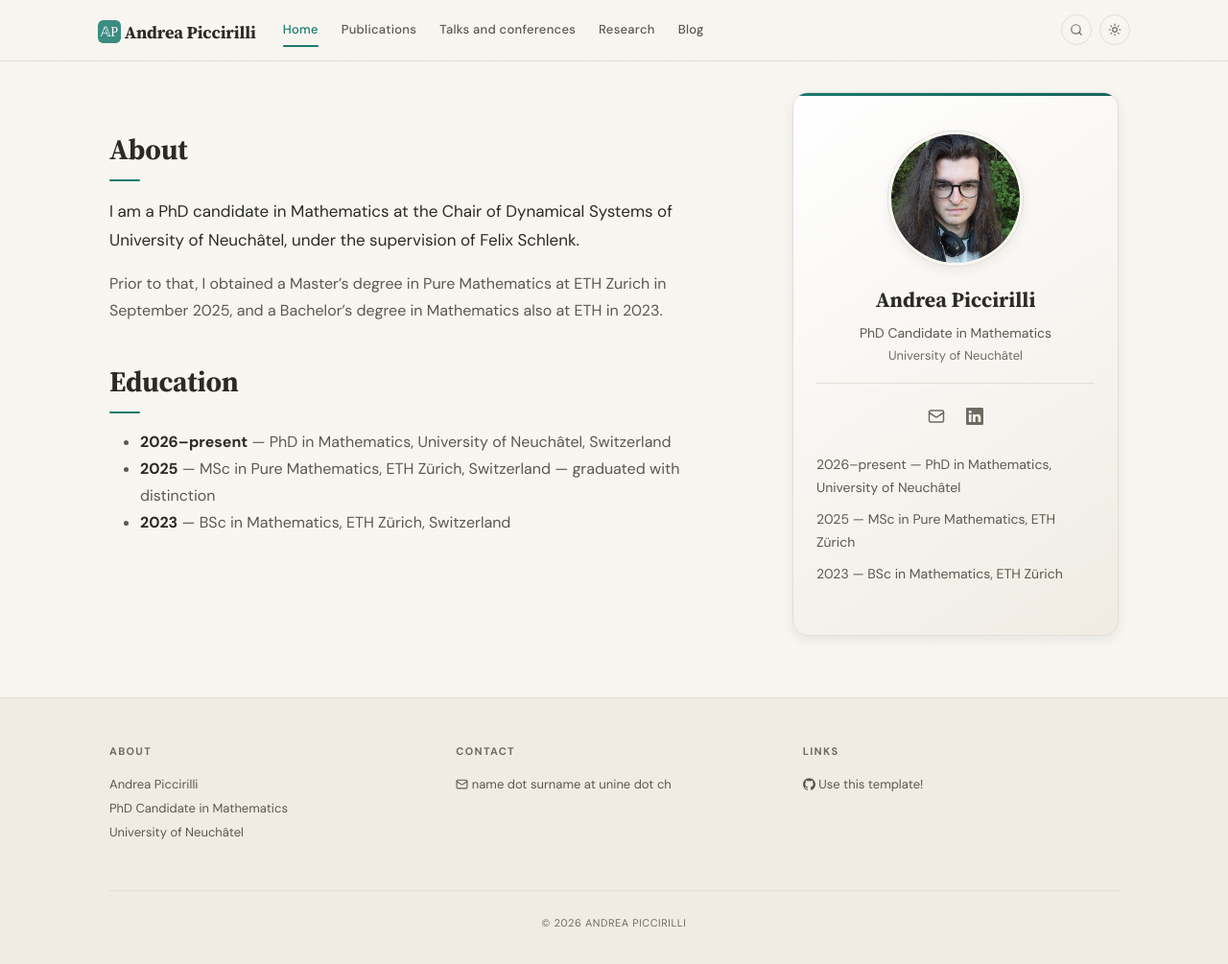
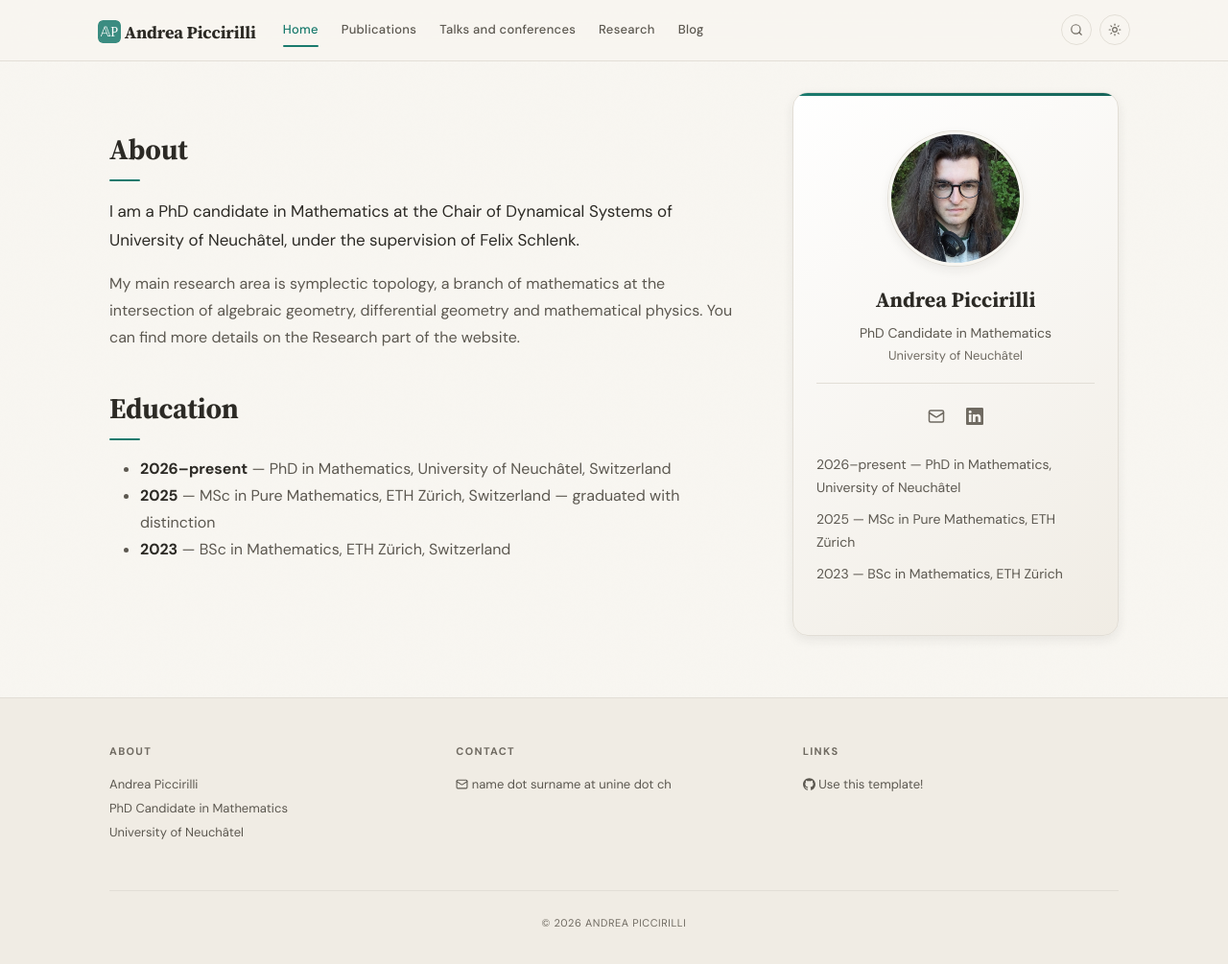
Before and after one commit to andreapiccirilli/andreapiccirilli.github.io, a Jekyll site: the page built from _pages/home.md, in a window 1280 px wide. Shown: the whole page at 96% size. Built offline with Jekyll 4.4.1, drawn with Linux system fonts in a browser that asks for light colours.

Commit message:
Update home.md

```diff
--- a/_pages/home.md
+++ b/_pages/home.md
@@ -8,7 +8,8 @@ permalink: /
 
 I am a PhD candidate in Mathematics at the Chair of Dynamical Systems of University of Neuchâtel, under the supervision of Felix Schlenk.
 
-Prior to that, I obtained a Master's degree in Pure Mathematics at ETH Zurich in September 2025, and a Bachelor's degree in Mathematics also at ETH in 2023.
+My main research area is symplectic topology, a branch of mathematics at the intersection of algebraic geometry, differential geometry and mathematical physics.
+You can find more details on the Research part of the website.
 
 # Education
 
```
